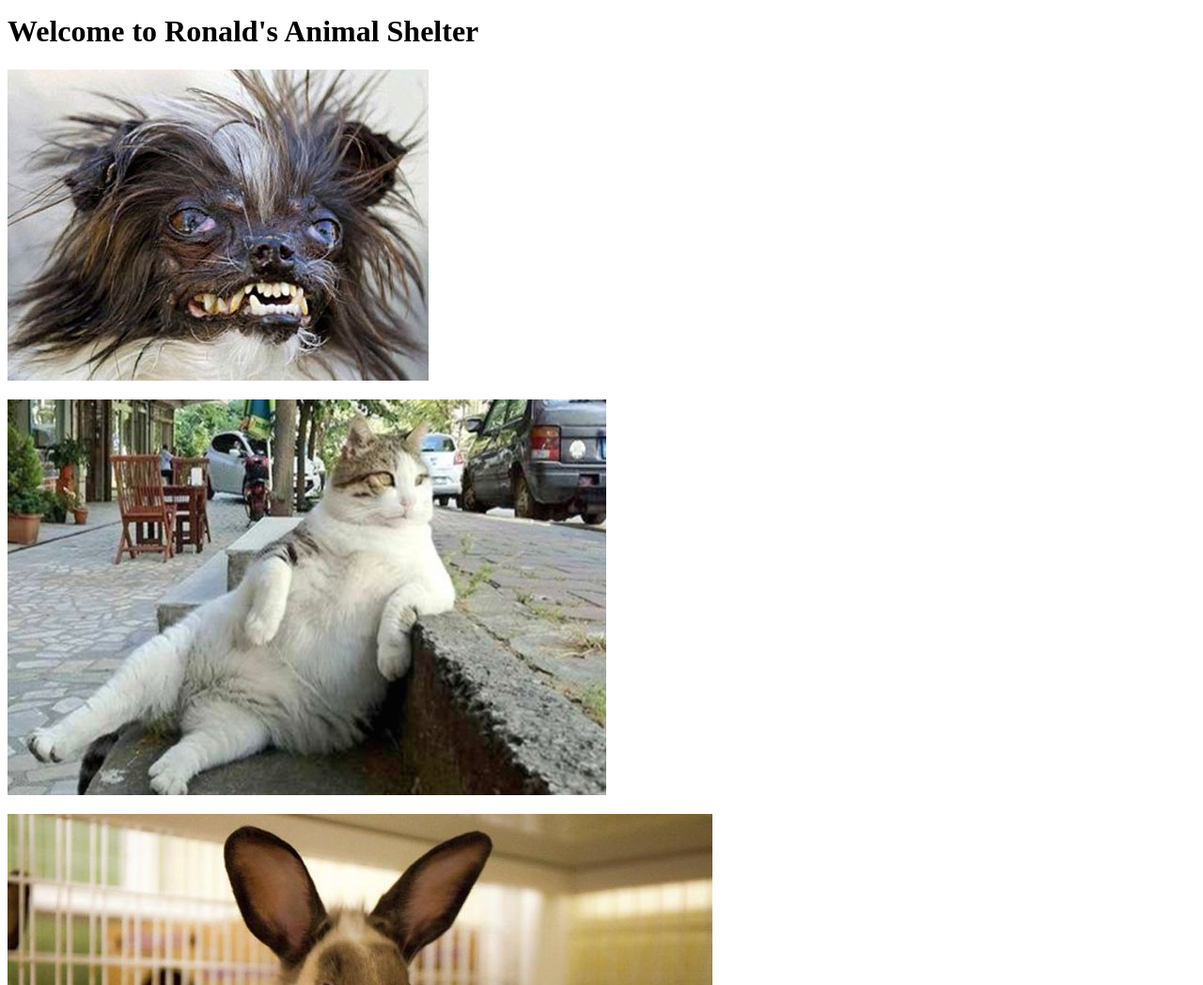
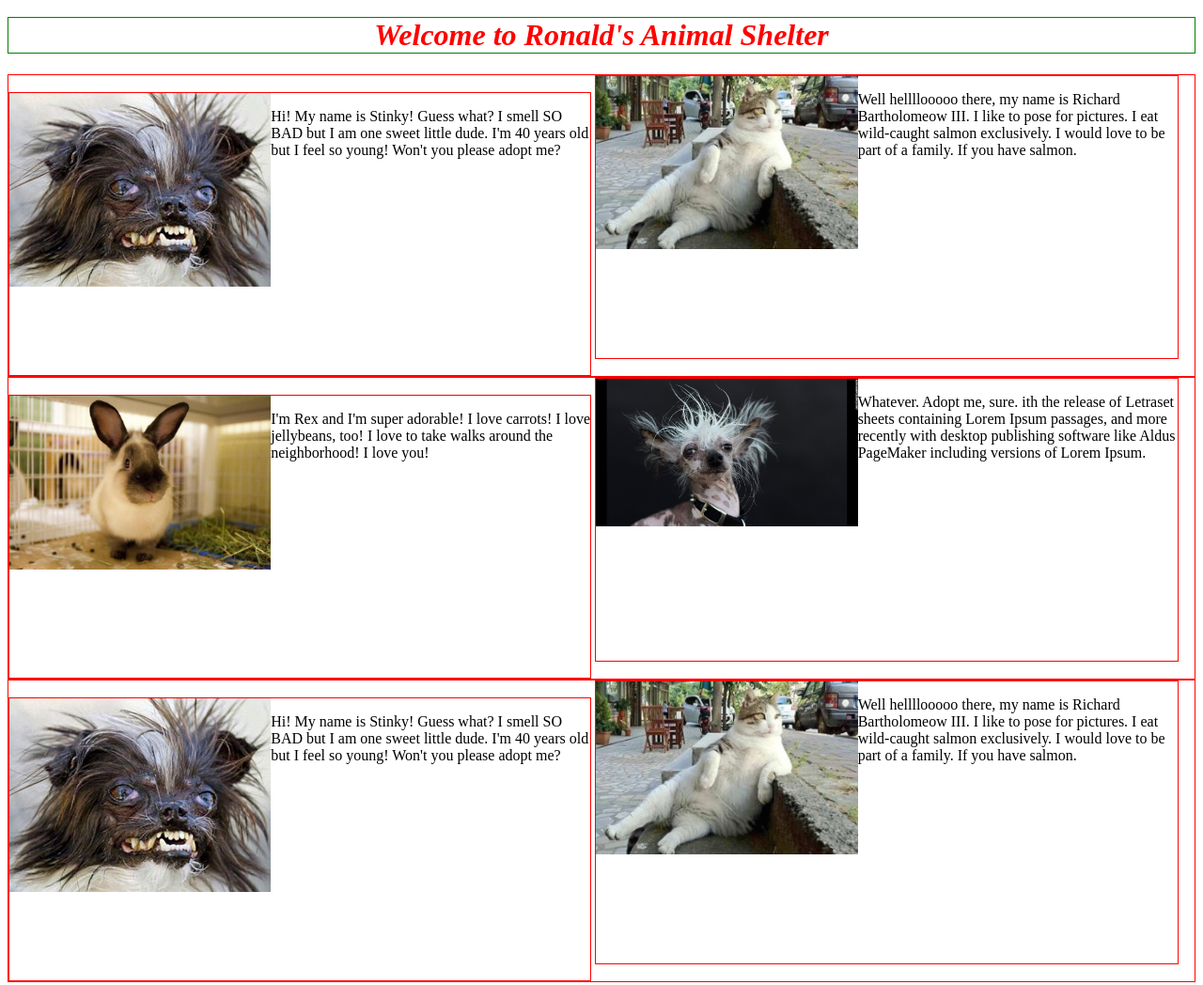
Before and after one commit to thatcat13/animal-shelter, a plain HTML site: page index.html in a window 1280 px wide. Shown: the part 450-1498 px from the top of the page at 94% size. Drawn offline with Linux system fonts and the light colour scheme.

Commit message:
float images and fail

```diff
--- a/css/style.css
+++ b/css/style.css
@@ -0,0 +1,27 @@
+h1 {
+  text-align: center;
+  color: red;
+  font-style: oblique;
+  font-weight: bolder;
+  border: 1px solid green;
+}
+
+.banner img {
+  border: 1px solid black;
+
+}
+.main_profiles img {
+  width: 45%;
+  float: left;
+  box-sizing: border-box;
+}
+
+.profile {
+  width: 49%;
+  height: 300px;
+  display: inline-block;
+}
+
+div {
+  border: 1px solid red;
+}
--- a/index.html
+++ b/index.html
@@ -6,24 +6,38 @@
     <title>Ronald's Animal Shelter</title>
   </head>
   <body>
-    <img src="img/banner.jpg" alt="an adorable lineup of all the puppies you'll ever want/need" width="100%">
+    <div class="banner">
+      <img src="img/banner.jpg" alt="an adorable lineup of all the puppies you'll ever want/need" width="100%">
+    </div>
     <h1>Welcome to Ronald's Animal Shelter</h1>
-    <div class="profiles">
-      <div class="profile1">
+    <div class="main_profiles">
+      <div class="profile">
         <img src="img/ugly1.jpg" alt="one beautiful doggie">
-        <p></p>
+        <p>Hi! My name is Stinky! Guess what? I smell SO BAD but I am one sweet little dude. I'm 40 years old but I feel so young! Won't you please adopt me?</p>
       </div>
-      <div class="profile2">
+      <div class="profile">
         <img src="img/fatcat.jpg" alt="one rotund kitty">
-        <p></p>
+        <p>Well hellllooooo there, my name is Richard Bartholomeow III. I like to pose for pictures. I eat wild-caught salmon exclusively. I would love to be part of a family. If you have salmon.</p>
       </div>
-      <div class="profile3">
+    </div>
+    <div class="main_profiles">
+      <div class="profile">
         <img src="img/bunny.jpg" alt="teh cute bunni">
-        <p></p>
+        <p>I'm Rex and I'm super adorable! I love carrots! I love jellybeans, too! I love to take walks around the neighborhood! I love you!</p>
       </div>
-      <div class="profile4">
+      <div class="profile">
         <img src="img/ugly2.jpg" alt="one handsome pup">
-        <p></p>
+        <p>Whatever. Adopt me, sure. ith the release of Letraset sheets containing Lorem Ipsum passages, and more recently with desktop publishing software like Aldus PageMaker including versions of Lorem Ipsum.</p>
+      </div>
+    </div>
+    <div class="main_profiles">
+      <div class="profile">
+        <img src="img/ugly1.jpg" alt="one beautiful doggie">
+        <p>Hi! My name is Stinky! Guess what? I smell SO BAD but I am one sweet little dude. I'm 40 years old but I feel so young! Won't you please adopt me?</p>
+      </div>
+      <div class="profile">
+        <img src="img/fatcat.jpg" alt="one rotund kitty">
+        <p>Well hellllooooo there, my name is Richard Bartholomeow III. I like to pose for pictures. I eat wild-caught salmon exclusively. I would love to be part of a family. If you have salmon.</p>
       </div>
     </div>
 
```
